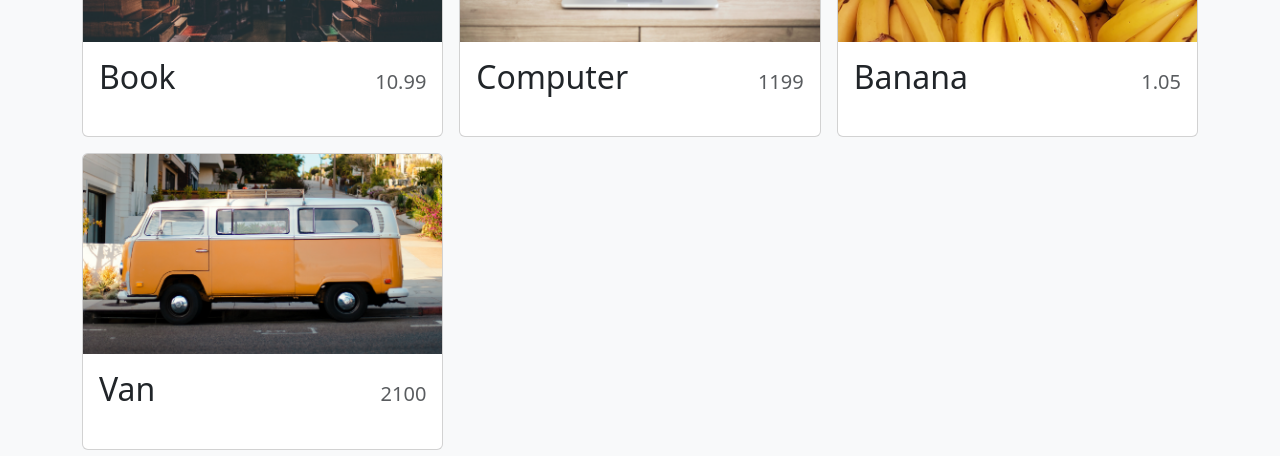
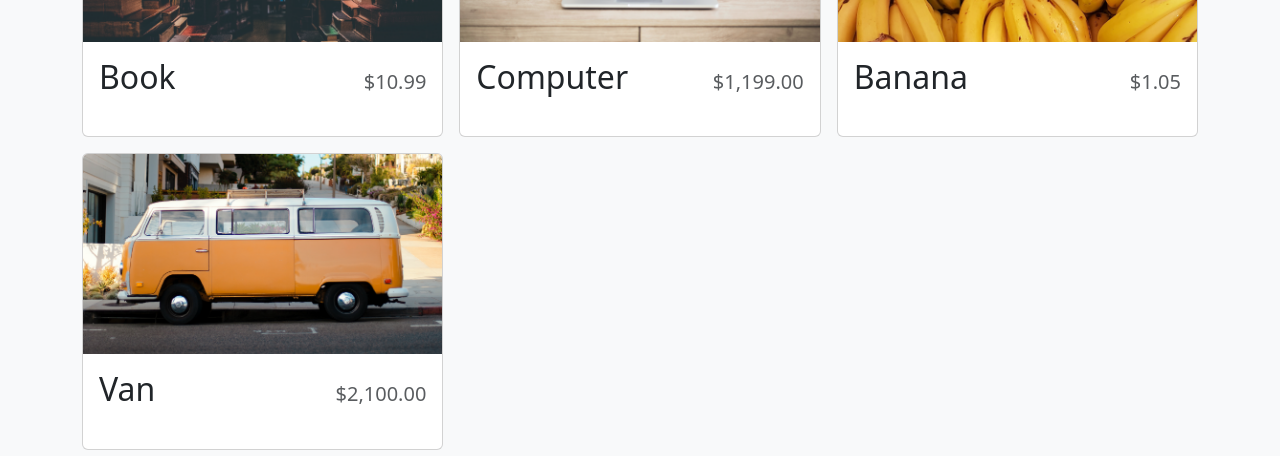
Before and after one commit to BenJohnsonFullStack/shopping-cart, a React (Vite) app: page /store in a window 1280 px wide. Shown: the part 303-759 px from the top of the page. Built offline with nearby package versions, Linux system fonts and the light colour scheme.

Commit message:
currencyFormatter utility

```diff
--- a/src/components/StoreItem.tsx
+++ b/src/components/StoreItem.tsx
@@ -1,4 +1,5 @@
 import { Card } from "react-bootstrap";
+import { formatCurrency } from "../utils";
 
 type StoreItemProps = {
   id: number;
@@ -18,7 +19,7 @@ export function StoreItem({ id, name, price, imgUrl }: StoreItemProps) {
       <Card.Body className="d-flex flex-column">
         <Card.Title className="d-flex justify-content-between align-items-baseline mb-4">
           <span className="fs-2">{name}</span>
-          <span className="ms-2 text-muted">{price}</span>
+          <span className="ms-2 text-muted">{formatCurrency(price)}</span>
         </Card.Title>
       </Card.Body>
     </Card>
--- /dev/null
+++ b/src/utils/formatCurrency.ts
@@ -0,0 +1,8 @@
+const CURRENCY_FORMATTER = new Intl.NumberFormat(undefined, {
+  currency: "USD",
+  style: "currency",
+});
+
+export function formatCurrency(number: number) {
+  return CURRENCY_FORMATTER.format(number);
+}
--- /dev/null
+++ b/src/utils/index.ts
@@ -0,0 +1,3 @@
+import { formatCurrency } from "./formatCurrency";
+
+export { formatCurrency };
```
